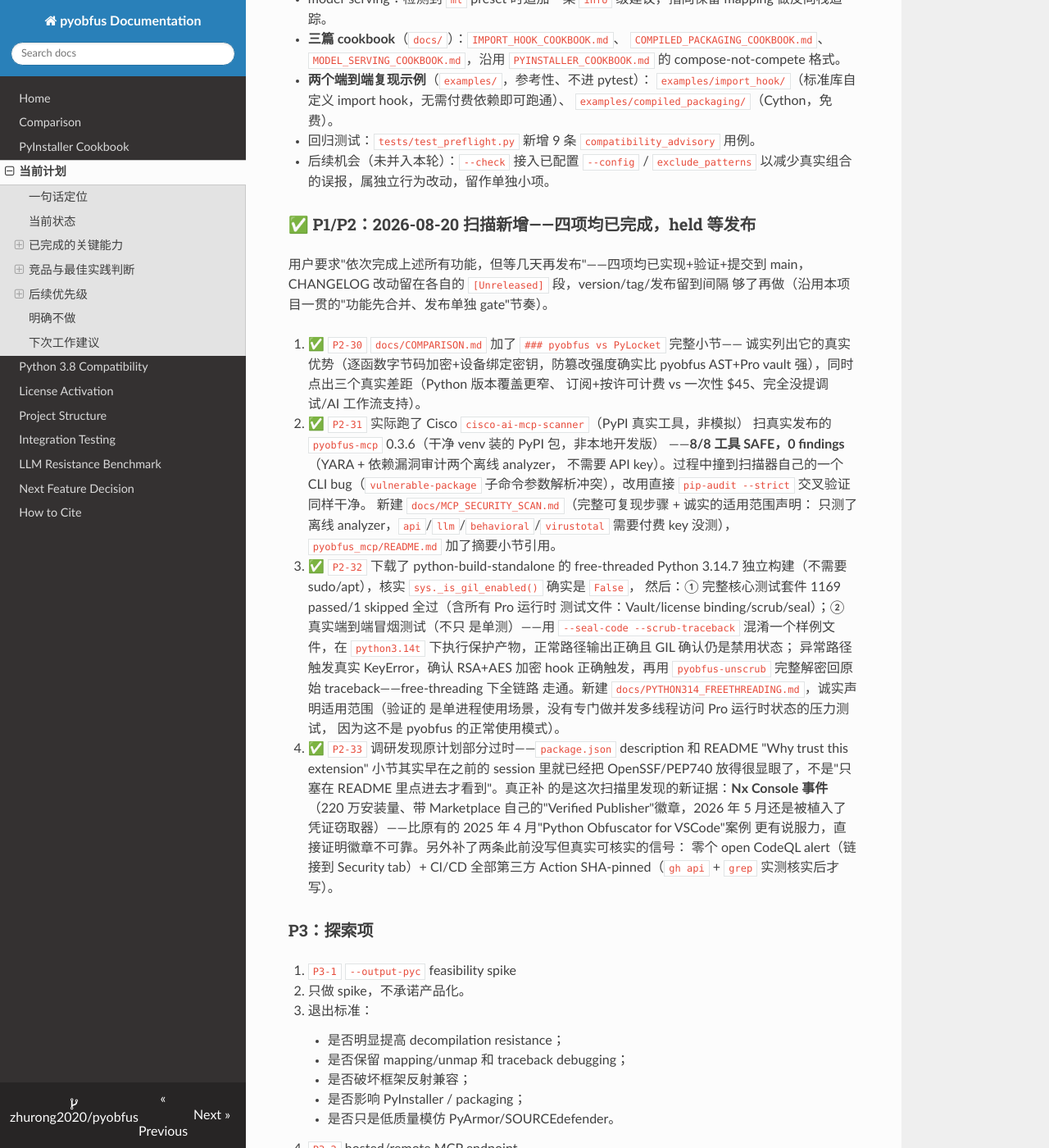
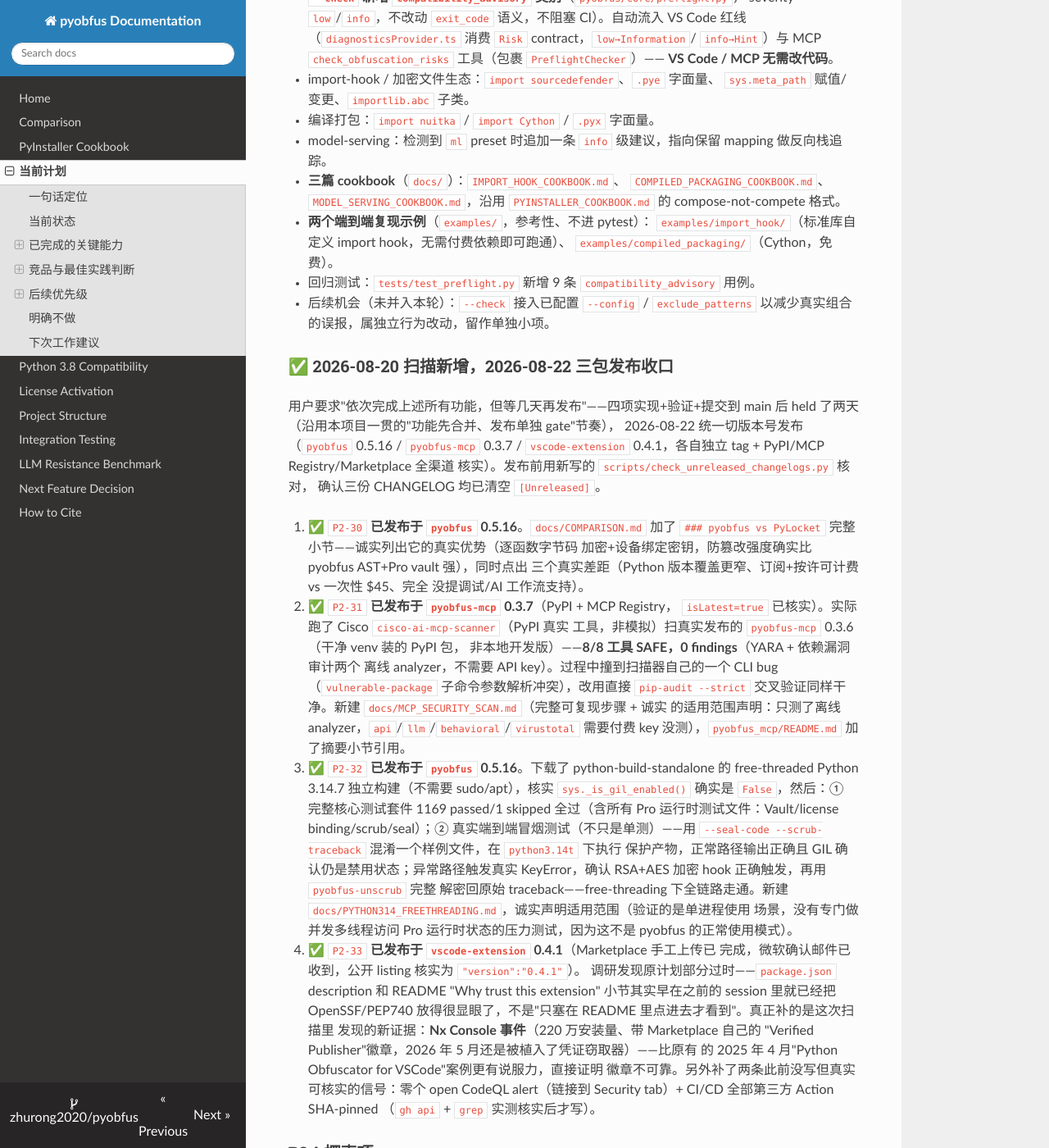
Before and after one commit to zhurong2020/pyobfus, an MkDocs documentation site: the page built from docs/CURRENT_PLAN_ZH.md, in a window 1280 px wide and 1400 px high, scrolled down 6034 px. Shown: the whole window at 82% size. Built offline with MkDocs 1.6.1, drawn with Linux system fonts in a browser that asks for light colours; nearby versions of some CDN libraries; some of the changed text lies outside the part shown.

Commit message:
docs: mark P2-30..33 released (pyobfus 0.5.16 / pyobfus-mcp 0.3.7 / vscode-extension 0.4.1)
ROADMAP.md's four 'Held under [Unreleased]' notes updated to their actual
release version + date. CURRENT_PLAN_ZH.md refreshed: package versions,
the new scripts/check_unreleased_changelogs.py tool, and next-session
guidance updated to reflect the 2026-08-22 three-package release batch
instead of the stale 08-21 snapshot.

Co-Authored-By: Claude Sonnet 5 <noreply@anthropic.com>

```diff
--- a/docs/CURRENT_PLAN_ZH.md
+++ b/docs/CURRENT_PLAN_ZH.md
@@ -1,6 +1,7 @@
 # pyobfus 当前计划
 
-更新时间：2026-08-21（0.5.15 发布 + 08-21 周期性复查后刷新）
+更新时间：2026-08-22（`pyobfus` 0.5.16 / `pyobfus-mcp` 0.3.7 / `vscode-extension`
+0.4.1 三包同日发布后刷新）
 
 这份文档是当前项目状态和后续计划的中文单一入口，面向维护者日常查看。旧的
 `ROADMAP.md` 和 `POST_V0.4_TODO.md` 保留为历史归档和详细来源，但后续日常
@@ -17,20 +18,27 @@ pyobfus 是面向 AI 辅助开发时代的 Python 代码保护工具：保留纯
 
 ## 当前状态
 
-- 主包：`pyobfus 0.5.15` 已发布（2026-08-20）——`--check` 新增
-  `compatibility_advisory` 类别（P2-29，import-hook/加密文件生态、编译打包、
-  model-serving 三类交付组合）+ 三篇 cookbook + 两个 `examples/` 端到端复现。
-  距上次发布（0.5.14，08-17）3 天，符合"1-2 天间隔、不批量"的节奏。发布前
-  修复了一个已经让 main CI 红了约 19 小时的 black 格式化回归（P2-29 提交里
-  `tests/test_preflight.py` 多了一个尾随空行），README"What's new"横幅这次
-  与版本号/CHANGELOG 在同一提交里更新（吸取 0.5.14 那次教训）。
-- MCP 包：`pyobfus-mcp 0.3.6` 已发布（2026-08-17），MCP Registry 同步发布，
-  `isLatest=true` 已核实。
-- VS Code 扩展：`0.4.0` 已 tag + GitHub Release 发布，**Marketplace 手工上传
-  也已由用户完成**（`curl` 核实公开 listing 已返回 `"version":"0.4.0"`）。
-- Glama admin「Build steps」已由用户手工改到 `pyobfus-mcp==0.3.6`，但触发的
-  新构建 15 分钟后失败（`ECONNRESET`，卡在拉取 base image 这一步，是第二个
-  独立复现实例，非我方问题）——详见下方 P0 小节。
+- 主包：`pyobfus 0.5.16` 已发布（2026-08-22，docs-only）——`docs/COMPARISON.md`
+  加 PyLocket 对比小节（P2-30）+ Python 3.14 free-threading 兼容性验证并文档化
+  （P2-32，`docs/PYTHON314_FREETHREADING.md`）。内容本身在 08-20 扫描当天就已
+  实现+提交，按"功能先合并、发布单独 gate"的节奏 held 了两天，本轮统一发布。
+  距上次发布（0.5.15，08-20）2 天，符合"1-2 天间隔、不批量"的节奏。
+- MCP 包：`pyobfus-mcp 0.3.7` 已发布（2026-08-22，docs-only）——记录 Cisco
+  `mcp-scanner` 独立安全扫描结果（P2-31，8/8 工具 SAFE、0 findings）。PyPI +
+  MCP Registry 同步发布，`isLatest=true` 已核实。
+- VS Code 扩展：`0.4.1` 已 tag + GitHub Release 发布（P2-33，"Why trust this
+  extension" 小节强化 Nx Console 事件对比 + CodeQL/CI 签名信号），**Marketplace
+  手工上传也已由用户完成**——微软 "[Succeeded]" 确认邮件已收到，公开 listing
+  `curl` 核实已返回 `"version":"0.4.1"`。
+- 🆕 **新增 `scripts/check_unreleased_changelogs.py`**：本轮发布前发现
+  `pyobfus-mcp`/`vscode-extension` 两份 CHANGELOG 的 `[Unreleased]` 内容已经
+  held 了几天没人想起来一起发——写了个脚本扫描仓库内三份 CHANGELOG 的
+  `[Unreleased]` 段落，已接入本地专用的 `docs/internal/PYPI_RELEASE_GUIDE.md`
+  发布前检查清单，避免同类遗漏再犯。
+- Glama admin「Build steps」此前已由用户手工改到 `pyobfus-mcp==0.3.6`，触发的
+  构建失败（`ECONNRESET`，卡在拉取 base image 这一步）是平台侧问题，非我方
+  配置——详见下方 P0 小节；`pyobfus-mcp` 0.3.7 发布后尚未重新触发 Glama 构建
+  （无强制要求，等下次冷启动或用户主动重 pin 时再做）。
 - GitHub：主分支健康，当前公开 issues/PRs 为 0，CI/CodeQL 全绿。
 - README/`llms.txt`/两个 `pyproject.toml`/`server.json` 的 AI 客户端定位
   文案已补 GitHub Copilot + CodeBuddy（实时搜索核实后添加，非训练记忆），
@@ -274,44 +282,52 @@ bytecode 加密。
 - 后续机会（未并入本轮）：`--check` 接入已配置 `--config` / `exclude_patterns`
   以减少真实组合的误报，属独立行为改动，留作单独小项。
 
-### ✅ P1/P2：2026-08-20 扫描新增——四项均已完成，held 等发布
+### ✅ 2026-08-20 扫描新增，2026-08-22 三包发布收口
 
-用户要求"依次完成上述所有功能，但等几天再发布"——四项均已实现+验证+提交到
-main，CHANGELOG 改动留在各自的 `[Unreleased]` 段，version/tag/发布留到间隔
-够了再做（沿用本项目一贯的"功能先合并、发布单独 gate"节奏）。
+用户要求"依次完成上述所有功能，但等几天再发布"——四项实现+验证+提交到 main
+后 held 了两天（沿用本项目一贯的"功能先合并、发布单独 gate"节奏），
+2026-08-22 统一切版本号发布（`pyobfus` 0.5.16 / `pyobfus-mcp` 0.3.7 /
+`vscode-extension` 0.4.1，各自独立 tag + PyPI/MCP Registry/Marketplace 全渠道
+核实）。发布前用新写的 `scripts/check_unreleased_changelogs.py` 核对，
+确认三份 CHANGELOG 均已清空 `[Unreleased]`。
 
-1. ✅ `P2-30` `docs/COMPARISON.md` 加了 `### pyobfus vs PyLocket` 完整小节——
-   诚实列出它的真实优势（逐函数字节码加密+设备绑定密钥，防篡改强度确实比
-   pyobfus AST+Pro vault 强），同时点出三个真实差距（Python 版本覆盖更窄、
-   订阅+按许可计费 vs 一次性 $45、完全没提调试/AI 工作流支持）。
-2. ✅ `P2-31` 实际跑了 Cisco `cisco-ai-mcp-scanner`（PyPI 真实工具，非模拟）
-   扫真实发布的 `pyobfus-mcp` 0.3.6（干净 venv 装的 PyPI 包，非本地开发版）
-   ——**8/8 工具 SAFE，0 findings**（YARA + 依赖漏洞审计两个离线 analyzer，
-   不需要 API key）。过程中撞到扫描器自己的一个 CLI bug（`vulnerable-package`
-   子命令参数解析冲突），改用直接 `pip-audit --strict` 交叉验证同样干净。
-   新建 `docs/MCP_SECURITY_SCAN.md`（完整可复现步骤 + 诚实的适用范围声明：
-   只测了离线 analyzer，`api`/`llm`/`behavioral`/`virustotal` 需要付费 key
-   没测），`pyobfus_mcp/README.md` 加了摘要小节引用。
-3. ✅ `P2-32` 下载了 python-build-standalone 的 free-threaded Python 3.14.7
-   独立构建（不需要 sudo/apt），核实 `sys._is_gil_enabled()` 确实是 `False`，
-   然后：① 完整核心测试套件 1169 passed/1 skipped 全过（含所有 Pro 运行时
-   测试文件：Vault/license binding/scrub/seal）；② 真实端到端冒烟测试（不只
-   是单测）——用 `--seal-code --scrub-traceback` 混淆一个样例文件，在
-   `python3.14t` 下执行保护产物，正常路径输出正确且 GIL 确认仍是禁用状态；
-   异常路径触发真实 KeyError，确认 RSA+AES 加密 hook 正确触发，再用
-   `pyobfus-unscrub` 完整解密回原始 traceback——free-threading 下全链路
-   走通。新建 `docs/PYTHON314_FREETHREADING.md`，诚实声明适用范围（验证的
-   是单进程使用场景，没有专门做并发多线程访问 Pro 运行时状态的压力测试，
-   因为这不是 pyobfus 的正常使用模式）。
-4. ✅ `P2-33` 调研发现原计划部分过时——`package.json` description 和 README
-   "Why trust this extension" 小节其实早在之前的 session 里就已经把
-   OpenSSF/PEP740 放得很显眼了，不是"只塞在 README 里点进去才看到"。真正补
-   的是这次扫描里发现的新证据：**Nx Console 事件**（220 万安装量、带
-   Marketplace 自己的"Verified Publisher"徽章，2026 年 5 月还是被植入了
-   凭证窃取器）——比原有的 2025 年 4 月"Python Obfuscator for VSCode"案例
-   更有说服力，直接证明徽章不可靠。另外补了两条此前没写但真实可核实的信号：
-   零个 open CodeQL alert（链接到 Security tab）+ CI/CD 全部第三方 Action
-   SHA-pinned（`gh api` + `grep` 实测核实后才写）。
+1. ✅ `P2-30` **已发布于 `pyobfus` 0.5.16**。`docs/COMPARISON.md` 加了
+   `### pyobfus vs PyLocket` 完整小节——诚实列出它的真实优势（逐函数字节码
+   加密+设备绑定密钥，防篡改强度确实比 pyobfus AST+Pro vault 强），同时点出
+   三个真实差距（Python 版本覆盖更窄、订阅+按许可计费 vs 一次性 $45、完全
+   没提调试/AI 工作流支持）。
+2. ✅ `P2-31` **已发布于 `pyobfus-mcp` 0.3.7**（PyPI + MCP Registry，
+   `isLatest=true` 已核实）。实际跑了 Cisco `cisco-ai-mcp-scanner`（PyPI 真实
+   工具，非模拟）扫真实发布的 `pyobfus-mcp` 0.3.6（干净 venv 装的 PyPI 包，
+   非本地开发版）——**8/8 工具 SAFE，0 findings**（YARA + 依赖漏洞审计两个
+   离线 analyzer，不需要 API key）。过程中撞到扫描器自己的一个 CLI bug
+   （`vulnerable-package` 子命令参数解析冲突），改用直接 `pip-audit --strict`
+   交叉验证同样干净。新建 `docs/MCP_SECURITY_SCAN.md`（完整可复现步骤 + 诚实
+   的适用范围声明：只测了离线 analyzer，`api`/`llm`/`behavioral`/`virustotal`
+   需要付费 key 没测），`pyobfus_mcp/README.md` 加了摘要小节引用。
+3. ✅ `P2-32` **已发布于 `pyobfus` 0.5.16**。下载了 python-build-standalone
+   的 free-threaded Python 3.14.7 独立构建（不需要 sudo/apt），核实
+   `sys._is_gil_enabled()` 确实是 `False`，然后：① 完整核心测试套件 1169
+   passed/1 skipped 全过（含所有 Pro 运行时测试文件：Vault/license
+   binding/scrub/seal）；② 真实端到端冒烟测试（不只是单测）——用
+   `--seal-code --scrub-traceback` 混淆一个样例文件，在 `python3.14t` 下执行
+   保护产物，正常路径输出正确且 GIL 确认仍是禁用状态；异常路径触发真实
+   KeyError，确认 RSA+AES 加密 hook 正确触发，再用 `pyobfus-unscrub` 完整
+   解密回原始 traceback——free-threading 下全链路走通。新建
+   `docs/PYTHON314_FREETHREADING.md`，诚实声明适用范围（验证的是单进程使用
+   场景，没有专门做并发多线程访问 Pro 运行时状态的压力测试，因为这不是
+   pyobfus 的正常使用模式）。
+4. ✅ `P2-33` **已发布于 `vscode-extension` 0.4.1**（Marketplace 手工上传已
+   完成，微软确认邮件已收到，公开 listing 核实为 `"version":"0.4.1"`）。
+   调研发现原计划部分过时——`package.json` description 和 README "Why trust
+   this extension" 小节其实早在之前的 session 里就已经把 OpenSSF/PEP740
+   放得很显眼了，不是"只塞在 README 里点进去才看到"。真正补的是这次扫描里
+   发现的新证据：**Nx Console 事件**（220 万安装量、带 Marketplace 自己的
+   "Verified Publisher"徽章，2026 年 5 月还是被植入了凭证窃取器）——比原有
+   的 2025 年 4 月"Python Obfuscator for VSCode"案例更有说服力，直接证明
+   徽章不可靠。另外补了两条此前没写但真实可核实的信号：零个 open CodeQL
+   alert（链接到 Security tab）+ CI/CD 全部第三方 Action SHA-pinned
+   （`gh api` + `grep` 实测核实后才写）。
 
 ### P3：探索项
 
@@ -344,27 +360,33 @@ main，CHANGELOG 改动留在各自的 `[Unreleased]` 段，version/tag/发布
 
 ## 下次工作建议
 
-1. `pyobfus 0.5.15` 已发布并核实 PyPI latest；main CI 已从 P2-29 提交带来
-   的 black 格式化回归中修复转绿。本轮无遗留的本地机械任务。
-2. `P2-29` compatibility checks 已发布收口。后续若有真实用户反馈新的交付
-   组合（如 PyInstaller 之外的 bundler、其他 import-hook 产品），再机会性
-   扩检测信号或补 cookbook，仍遵守"优先诊断 + 文档、不新增 transform"。
+1. `pyobfus 0.5.16` / `pyobfus-mcp 0.3.7` / `vscode-extension 0.4.1` 三包
+   已于 2026-08-22 同日发布并全渠道核实（PyPI/MCP Registry/GitHub
+   Release/VS Code Marketplace）。`scripts/check_unreleased_changelogs.py`
+   确认三份 CHANGELOG 均已清空。本轮无遗留的本地机械任务。
+2. `P2-29` compatibility checks（0.5.15）与本轮 `P2-30`~`P2-33`（本轮发布）
+   均已收口。后续若有真实用户反馈新的交付组合（如 PyInstaller 之外的
+   bundler、其他 import-hook 产品），再机会性扩检测信号或补 cookbook，
+   仍遵守"优先诊断 + 文档、不新增 transform"。
 3. Glama：2026-08-20 已有多位第三方 maintainer 独立复现我们报告过的两个
    症状（构建卡 `debian:trixie-slim`、页面正常但公开 API `tools: []`），
    进一步确认是 Glama 平台侧问题。继续被动等 `#support` 回复，不主动追发
    消息、不改代码。✅ **2026-08-21 已复查**：旧 API 路径仍 `not_found`、
-   公开页面 8 工具可列出但版本元数据陈旧（v0.5.13）。下次冷启动检查：
-   ① 两条帖子有没有回复；② 公开页面/API `tools` 字段；③ Recent Tests
-   有没有新构建尝试（①② 可程序化，③ 需 user 登录 admin 面板）。
+   公开页面 8 工具可列出但版本元数据陈旧（v0.5.13，且 08-22 发现它把核心包
+   `pyobfus` 的 Release 标签和 `pyobfus-mcp` 自己的版本号搞混，见
+   `docs/DISTRIBUTION_CHANNELS.md` Glama 小节）。`pyobfus-mcp` 0.3.7
+   发布后尚未重新 pin Build steps 触发新构建（非必需，等下次冷启动或用户
+   主动重 pin）。下次冷启动检查：① 两条帖子有没有回复；② 公开页面/API
+   `tools` 字段；③ Recent Tests 有没有新构建尝试（①② 可程序化，③ 需 user
+   登录 admin 面板）。
 4. Claude plugin marketplace：仍 `Submitted and pending review`（Aug 2），
    只需确认是否出现 approve/reject/补充信息。
-5. 下载量：✅ **2026-08-21 已复查**——与 08-20 基线完全一致（`pyobfus`
+5. 下载量：上次复查 2026-08-21，与 08-20 基线完全一致（`pyobfus`
    26/295/1,912；`pyobfus-mcp` 8/124/687），维持"发布噪音非有机增长"判断。
-   下一次按周期节奏（每积累 3-5 个版本或 1-2 周）再看，无需单日盯盘。
-6. **`P2-30`~`P2-33` 四项已全部实现+提交（2026-08-20 同日），held 等发布**：
-   详见上方"✅ P1/P2：2026-08-20 扫描新增"小节。三个 CHANGELOG（根
-   `CHANGELOG.md`、`pyobfus_mcp/CHANGELOG.md`、`vscode-extension/
-   CHANGELOG.md`）的 `[Unreleased]` 段都已有对应条目，等下次冷启动判断
-   间隔够了（沿用"1-2 天"节奏）再做版本号提升+tag+发布，三包可能不必同天
-   一起发——`pyobfus` 有 P2-30/32 两项内容，`pyobfus-mcp` 有 P2-31，
-   `vscode-extension` 有 P2-33，各自按自己的发布间隔独立判断即可。
+   下一次按周期节奏（每积累 3-5 个版本或 1-2 周）再看，无需单日盯盘——本轮
+   三包发布后的下载量变化留到下次周期复查一并看。
+6. 竞品/生态扫描节奏：本项目历史扫描是"版本发布前后触发一次"，不是固定
+   周期盯梢（05-09→06-22→07-07→08-06→08-14→08-20，间隔 1-6 周不等）。
+   2026-08-22 又做了一轮（见下方"2026-08-22 扫描"小节），产出的行动项已
+   held 到 main，等下次自然发布节点再切版本号——不要因为"该扫了"本身去扫，
+   要有具体触发点（新对手/生态政策变化）或临近下次发布。
```
Also changed, not shown: docs/ROADMAP.md (+9 -7 lines).
